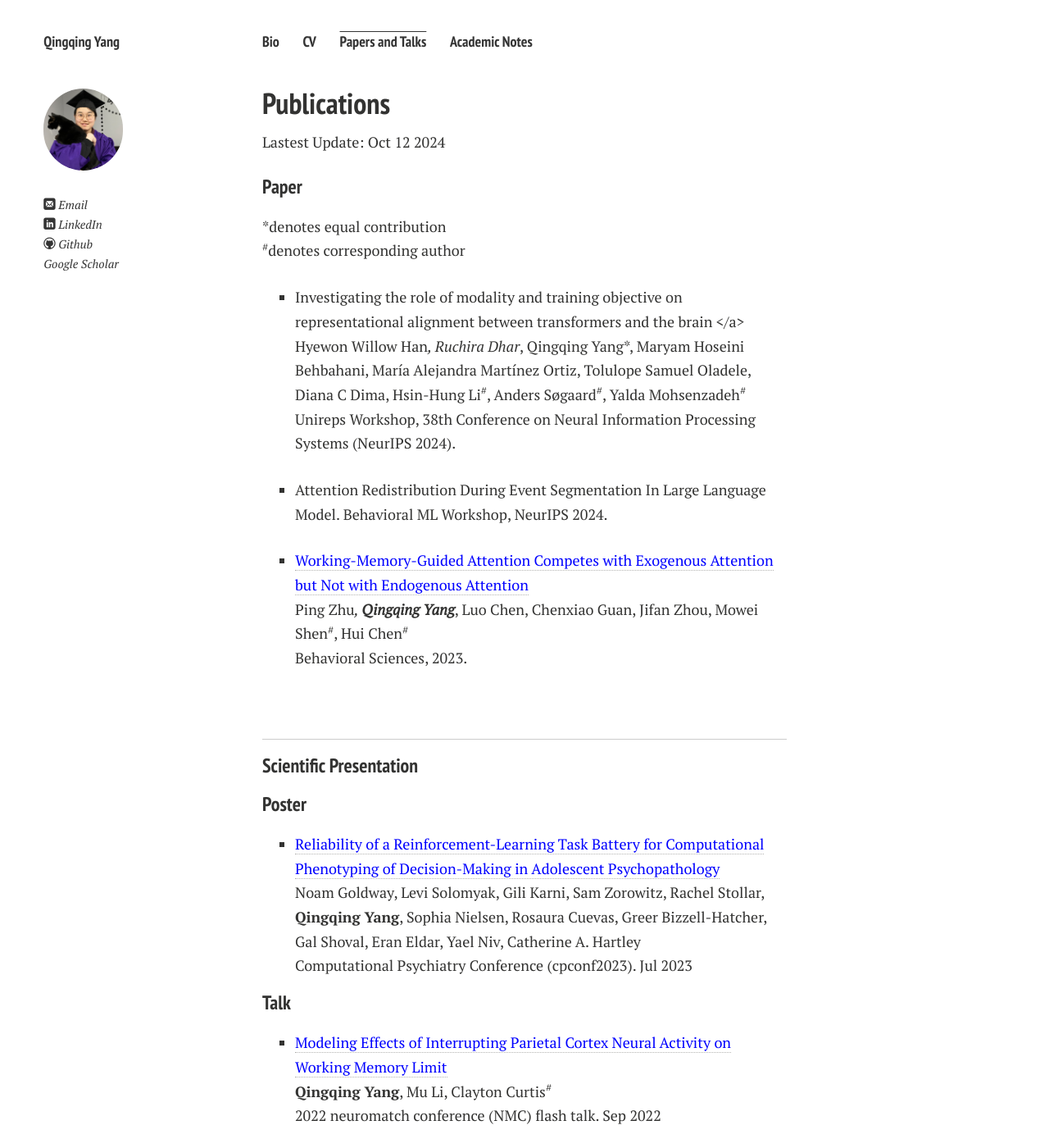
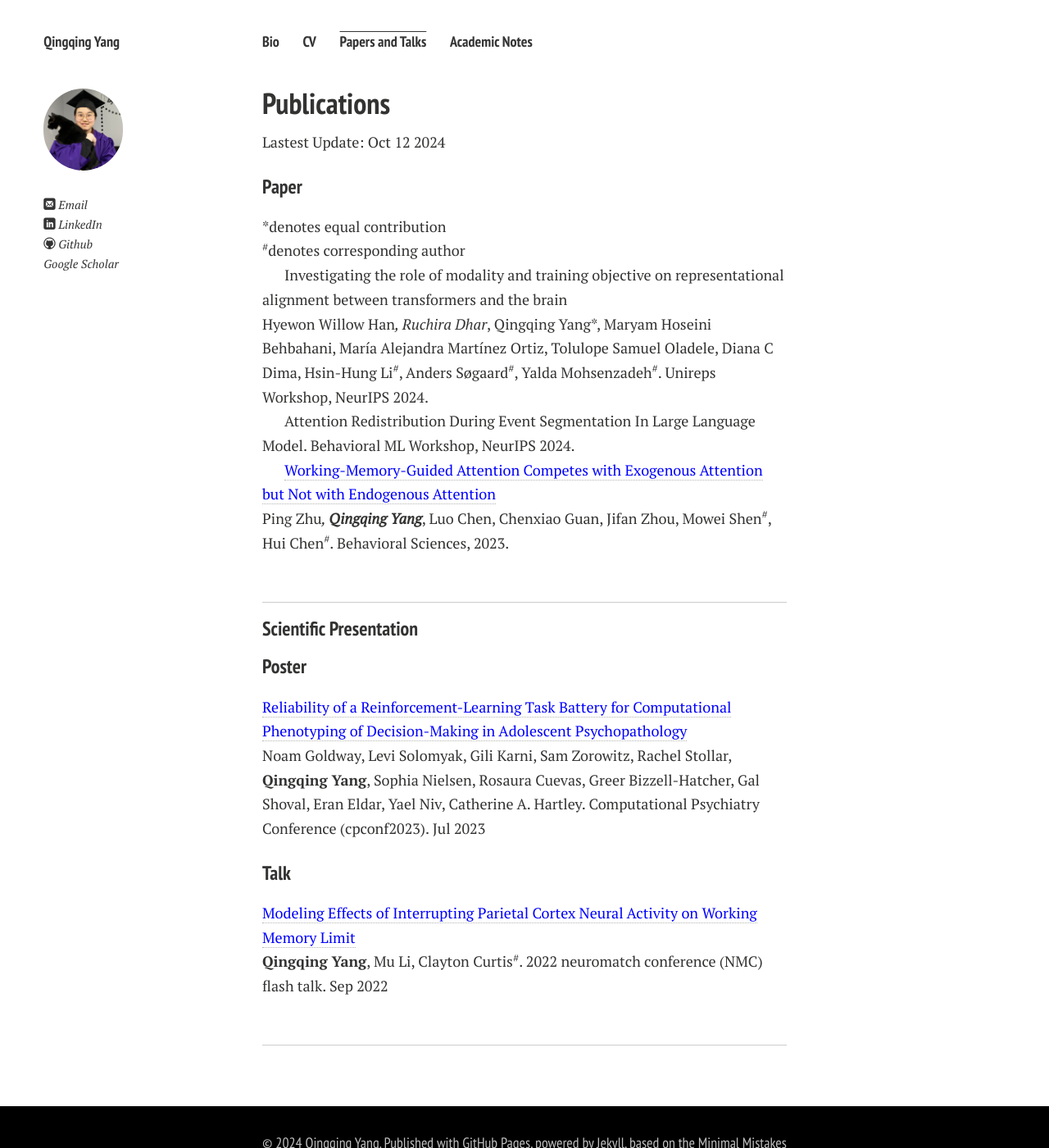
Before and after one commit to Qingqing-Yang-177/Qingqing-Yang-177.github.io, a Jekyll site: the page built from publications.md, in a window 1280 px wide and 1400 px high. Shown: the whole window at 82% size. Built offline with Jekyll 4.4.1, drawn with Linux system fonts in a browser that asks for light colours; nearby versions of some CDN libraries; comment, search, counter and statistics services are not loaded; a style sheet for code colours, icons or effects is not loaded.

Commit message:
Update publications.md

```diff
--- a/publications.md
+++ b/publications.md
@@ -12,11 +12,11 @@ Lastest Update: Oct 12 2024
 *denotes equal contribution <br>
 <sup>#</sup>denotes corresponding author
 
-- Investigating the role of modality and training objective on representational alignment between transformers and the brain </a> <br> Hyewon Willow Han*, Ruchira Dhar*, Qingqing Yang*, Maryam Hoseini Behbahani, María Alejandra Martínez Ortiz, Tolulope Samuel Oladele, Diana C Dima, Hsin-Hung Li<sup>#</sup>, Anders Søgaard<sup>#</sup>, Yalda Mohsenzadeh<sup>#</sup> <br>Unireps Workshop, 38th Conference on Neural Information Processing Systems (NeurIPS 2024).
+Investigating the role of modality and training objective on representational alignment between transformers and the brain <br> Hyewon Willow Han*, Ruchira Dhar*, Qingqing Yang*, Maryam Hoseini Behbahani, María Alejandra Martínez Ortiz, Tolulope Samuel Oladele, Diana C Dima, Hsin-Hung Li<sup>#</sup>, Anders Søgaard<sup>#</sup>, Yalda Mohsenzadeh<sup>#</sup>. Unireps Workshop, NeurIPS 2024.
 
-- Attention Redistribution During Event Segmentation In Large Language Model. Behavioral ML Workshop, NeurIPS 2024.
+Attention Redistribution During Event Segmentation In Large Language Model. Behavioral ML Workshop, NeurIPS 2024.
 
-- <a href="https://www.mdpi.com/2076-328X/13/5/426" style="color: blue;">Working-Memory-Guided Attention Competes with Exogenous Attention but Not with Endogenous Attention</a> <br> Ping Zhu*, **Qingqing Yang***, Luo Chen, Chenxiao Guan, Jifan Zhou, Mowei Shen<sup>#</sup>, Hui Chen<sup>#</sup> <br>Behavioral Sciences, 2023.<br>
+<a href="https://www.mdpi.com/2076-328X/13/5/426" style="color: blue;">Working-Memory-Guided Attention Competes with Exogenous Attention but Not with Endogenous Attention</a> <br> Ping Zhu*, **Qingqing Yang***, Luo Chen, Chenxiao Guan, Jifan Zhou, Mowei Shen<sup>#</sup>, Hui Chen<sup>#</sup>. Behavioral Sciences, 2023.<br>
 
 <br>
 
@@ -24,11 +24,12 @@ Lastest Update: Oct 12 2024
 
 ### Scientific Presentation
 #### Poster
-- <a href="/mypaper/Frame4.pdf" style="color: blue;">Reliability of a Reinforcement-Learning Task Battery for Computational Phenotyping of Decision-Making in Adolescent Psychopathology</a> <br>Noam Goldway, Levi Solomyak, Gili Karni, Sam Zorowitz, Rachel Stollar, **Qingqing Yang**, Sophia Nielsen, Rosaura
-Cuevas, Greer Bizzell-Hatcher, Gal Shoval, Eran Eldar, Yael Niv, Catherine A. Hartley<br>Computational Psychiatry Conference (cpconf2023). Jul 2023<br>
+
+<a href="/mypaper/Frame4.pdf" style="color: blue;">Reliability of a Reinforcement-Learning Task Battery for Computational Phenotyping of Decision-Making in Adolescent Psychopathology</a> <br>Noam Goldway, Levi Solomyak, Gili Karni, Sam Zorowitz, Rachel Stollar, **Qingqing Yang**, Sophia Nielsen, Rosaura
+Cuevas, Greer Bizzell-Hatcher, Gal Shoval, Eran Eldar, Yael Niv, Catherine A. Hartley. Computational Psychiatry Conference (cpconf2023). Jul 2023<br>
 
 #### Talk
-- <a href= "/mypaper/yang_qingqing_rmePoster_expectedresults.pdf" style="color: blue;">Modeling Effects of Interrupting Parietal Cortex Neural Activity on Working Memory Limit</a> <br> **Qingqing Yang**, Mu Li, Clayton Curtis<sup>#</sup> <br>2022 neuromatch conference (NMC) flash talk. Sep 2022
+<a href= "/mypaper/yang_qingqing_rmePoster_expectedresults.pdf" style="color: blue;">Modeling Effects of Interrupting Parietal Cortex Neural Activity on Working Memory Limit</a> <br> **Qingqing Yang**, Mu Li, Clayton Curtis<sup>#</sup>. 2022 neuromatch conference (NMC) flash talk. Sep 2022
 
 <br>
 
```
